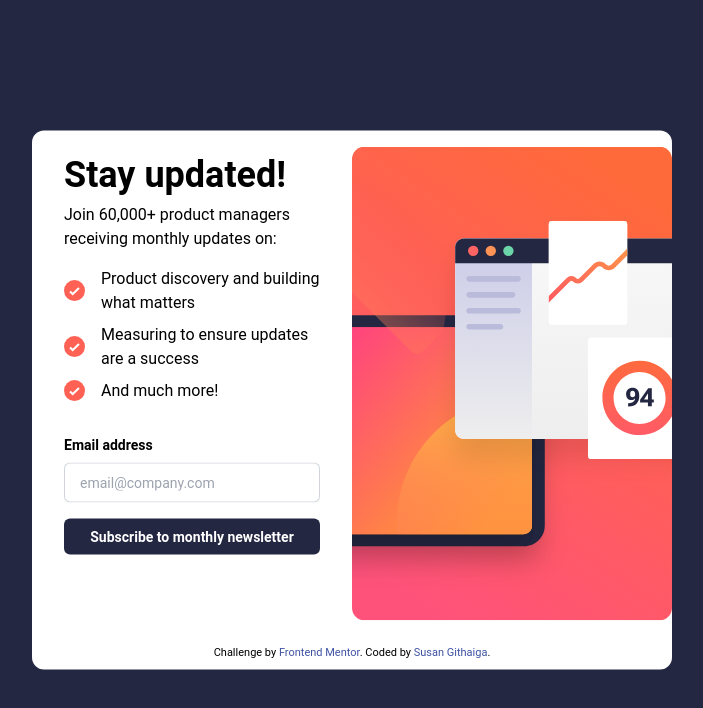
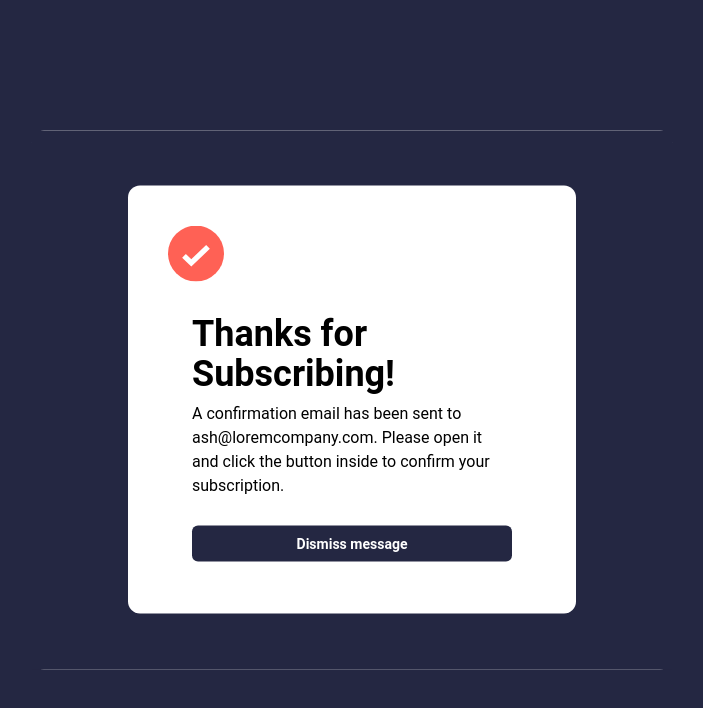
Before and after one commit to SusanGithaigaN/newsletter-sign-up-with-success-message, a plain HTML site: page index.html in a window 1280 px wide. Both pictures are taken after a click on the button "Subscribe to monthly newsletter". Shown: the whole page, without its empty margins (288-991 px from the left). Drawn offline with nearby package versions, Linux system fonts and the light colour scheme.

Commit message:
Progress

```diff
--- a/index.html
+++ b/index.html
@@ -112,10 +112,62 @@
           </script>
 
           <button
+            onclick="showModal()"
             class="rounded-md py-2 font-bold text-xs md:text-sm lg:text-sm px-4 md:px-4 lg:px-2 text-center w-full"
           >
             Subscribe to monthly newsletter
           </button>
+          <!-- thank you modal -->
+          <div
+            id="customModal"
+            class="hidden fixed inset-0 flex items-center justify-center overflow-hidden modal"
+          >
+            <div class="flex items-center justify-center min-h-screen">
+              <div class="relative z-10 bg-white p-10 rounded-xl max-w-md">
+                <img
+                  src="./assets/images/icon-list.svg"
+                  alt="check-icon"
+                  class="img-fluid mr-4 h-14"
+                />
+                <div class="bg-white px-4 pb-4 pt-5 sm:p-6 sm:pb-4">
+                  <h1 class="font-bold text-2xl md:text-2xl lg:text-4xl py-2">
+                    Thanks for<br />
+                    Subscribing!
+                  </h1>
+                  <p>
+                    A confirmation email has been sent to ash@loremcompany.com.
+                    Please open it and click the button inside to confirm your
+                    subscription.
+                  </p>
+                </div>
+                <div class="px-4 py-3 sm:flex sm:flex-row-reverse sm:px-6">
+                  <button
+                    type="button"
+                    class="rounded-md py-2 font-bold text-xs md:text-sm lg:text-sm px-4 md:px-4 lg:px-2 text-center w-full"
+                    onclick="hideModal()"
+                  >
+                    Dismiss message
+                  </button>
+                </div>
+              </div>
+            </div>
+          </div>
+          <!-- open modal & prevent scrolling page when modal is open -->
+          <script>
+            function showModal() {
+              document.getElementById("customModal").classList.remove("hidden");
+              document.body.style.overflow = "hidden";
+              // remove margin
+              document.body.style.overflow = "hidden";
+            }
+            // hide modal and allow scrolling when modal is closed
+            function hideModal() {
+              document.getElementById("customModal").classList.add("hidden");
+              document.body.style.overflow = "";
+              // reset margin when hiding modal
+              document.body.style.overflow = "hidden";
+            }
+          </script>
         </div>
 
         <!--image  -->
@@ -137,10 +189,5 @@
         <a href="http://github.com/SusanGithaigaN">Susan Githaiga</a>.
       </div>
     </div>
-    <!-- Thanks for subscribing! A confirmation email has been sent to
-    ash@loremcompany.com. Please open it and click the button inside to confirm
-    your subscription. Dismiss message -->
-
-    <!-- Success message end -->
   </body>
 </html>
--- a/styles.css
+++ b/styles.css
@@ -5,6 +5,11 @@ body {
     transform: translate(-50%, -50%);
     font-family: 'Roboto', sans-serif;
     background-color: hsl(234, 29%, 20%);
+}
+
+.modal {
+    background-color: hsl(234, 29%, 20%) !important;
+    font-family: 'Roboto', sans-serif;
 }
 
 .home {
@@ -22,15 +27,17 @@ button {
 
 /* responsiveness */
 @media only screen and (max-width: 768px) {
-    body{
+    body {
         width: 100%;
         height: fit-content;
     }
-    #right-img{
+
+    #right-img {
         width: 100%;
         /* padding-left: 2%;
         padding-right: 2%; */
     }
+
     .container {
         flex-direction: column;
     }
@@ -41,7 +48,8 @@ button {
         /* padding: 0; */
         order: initial;
     }
-    .left{
+
+    .left {
         padding: 8% !important;
     }
 }
```
